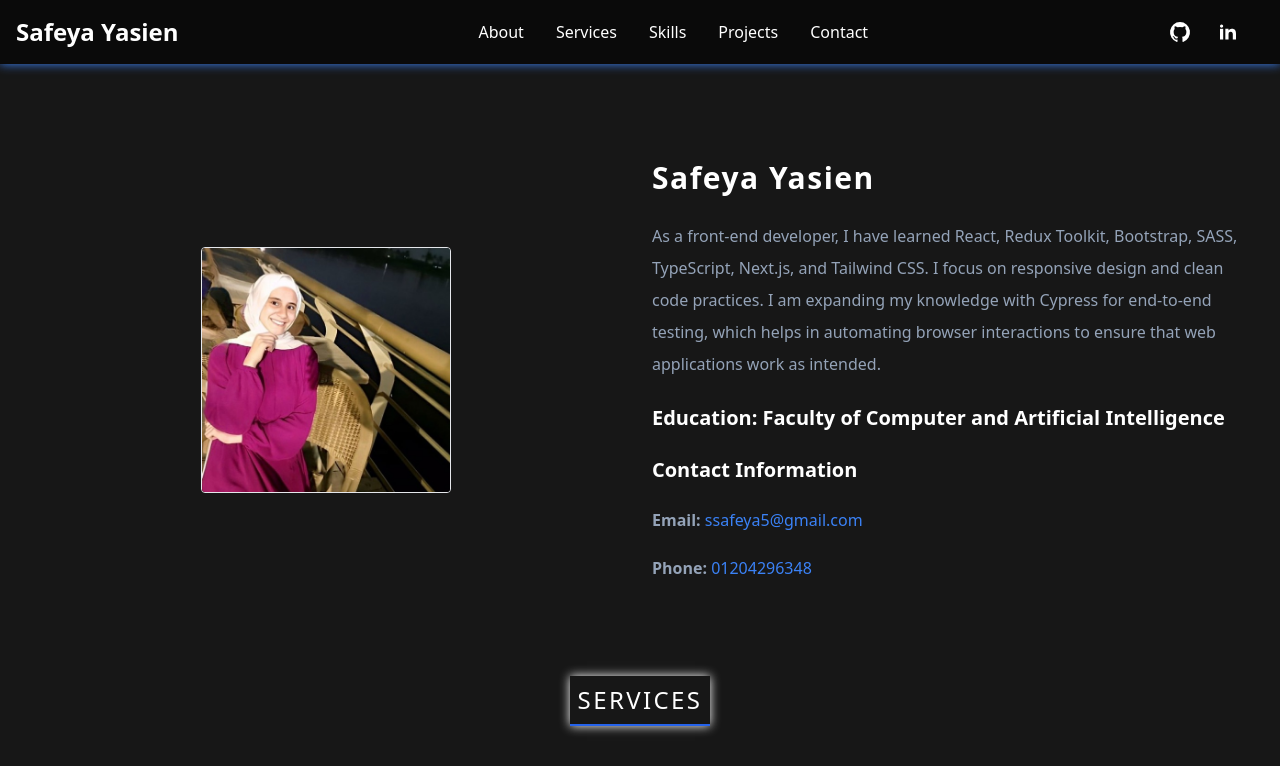
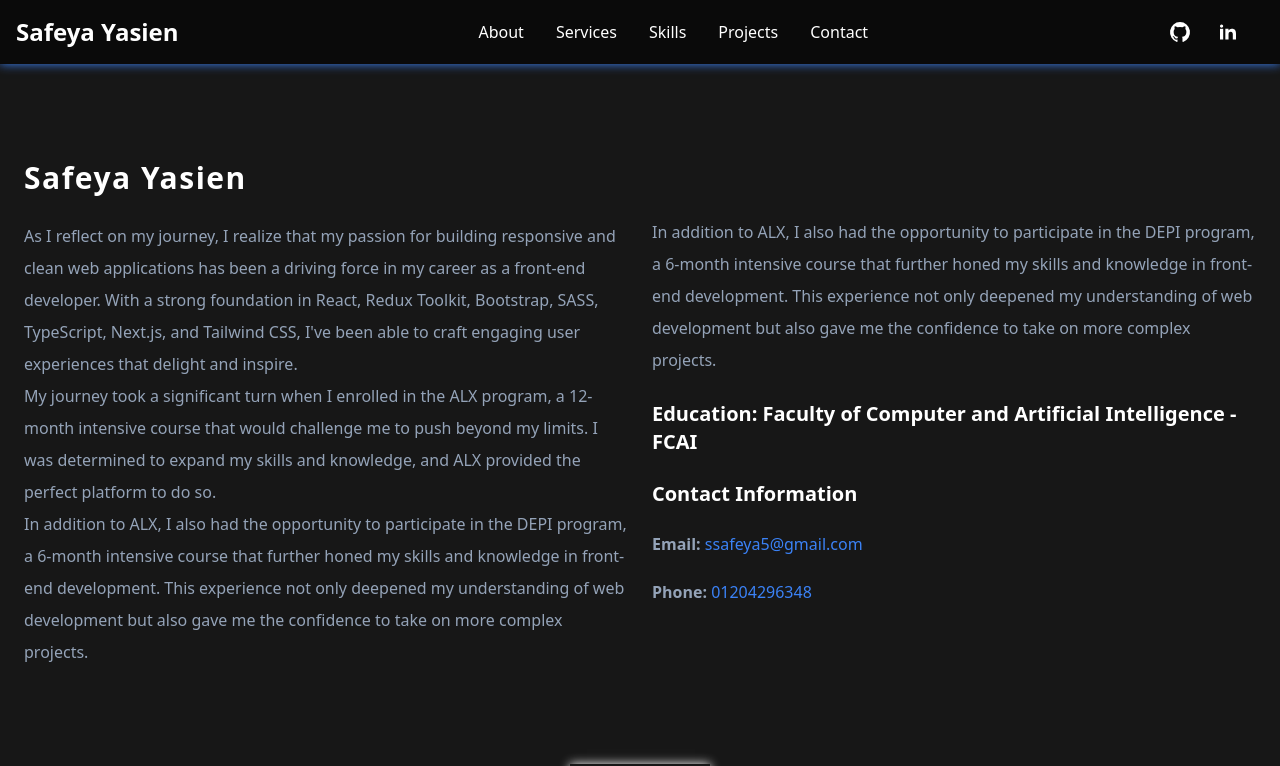
Before and after one commit to Safeya-Yasien/portfolio, a Next.js app: page / in a window 1280 px wide. Shown: the top 766 px of the page. Built offline with nearby package versions, Linux system fonts and the light colour scheme.

Commit message:
update my info

```diff
--- a/src/app/components/portfolio/HeroSection.tsx
+++ b/src/app/components/portfolio/HeroSection.tsx
@@ -6,15 +6,6 @@ const HeroSection = () => {
       <div className="container">
         <div className="grid grid-cols-1 lg:grid-cols-2 gap-6">
           {/* Profile Image Section */}
-          <div className="flex items-center justify-center">
-            <Image
-              src="/hero.jpg"
-              alt="Safeya Yasien, Front-end Developer"
-              height={250}
-              width={250}
-              className="border rounded hidden lg:block"
-            />
-          </div>
 
           {/* Information Section */}
           <div className="flex flex-col space-y-6">
@@ -23,19 +14,36 @@ const HeroSection = () => {
               Safeya Yasien
             </h1>
             <p className="text-slate-400 leading-8 text-base">
-              As a front-end developer, I have learned React, Redux Toolkit,
-              Bootstrap, SASS, TypeScript, Next.js, and Tailwind CSS. I focus on
-              responsive design and clean code practices. I am expanding my
-              knowledge with Cypress for end-to-end testing, which helps in
-              automating browser interactions to ensure that web applications
-              work as intended.
+              As I reflect on my journey, I realize that my passion for building
+              responsive and clean web applications has been a driving force in
+              my career as a front-end developer. With a strong foundation in
+              React, Redux Toolkit, Bootstrap, SASS, TypeScript, Next.js, and
+              Tailwind CSS, I&apos;ve been able to craft engaging user
+              experiences that delight and inspire.
+              <br />
+              My journey took a significant turn when I enrolled in the ALX
+              program, a 12-month intensive course that would challenge me to
+              push beyond my limits. I was determined to expand my skills and
+              knowledge, and ALX provided the perfect platform to do so. <br />
+              In addition to ALX, I also had the opportunity to participate in
+              the DEPI program, a 6-month intensive course that further honed my
+              skills and knowledge in front-end development. This experience not
+              only deepened my understanding of web development but also gave me
+              the confidence to take on more complex projects.
             </p>
-
+          </div>
+          <div className="flex flex-col space-y-6 pt-14">
+            <p className="text-slate-400 leading-8 text-base">
+              In addition to ALX, I also had the opportunity to participate in
+              the DEPI program, a 6-month intensive course that further honed my
+              skills and knowledge in front-end development. This experience not
+              only deepened my understanding of web development but also gave me
+              the confidence to take on more complex projects.
+            </p>
             {/* Faculty Information */}
             <h2 className="text-white text-xl font-semibold">
-              Education: Faculty of Computer and Artificial Intelligence
+              Education: Faculty of Computer and Artificial Intelligence - FCAI
             </h2>
-
 
             {/* Contact Details */}
             <h2 className="text-white text-xl font-semibold">
```
